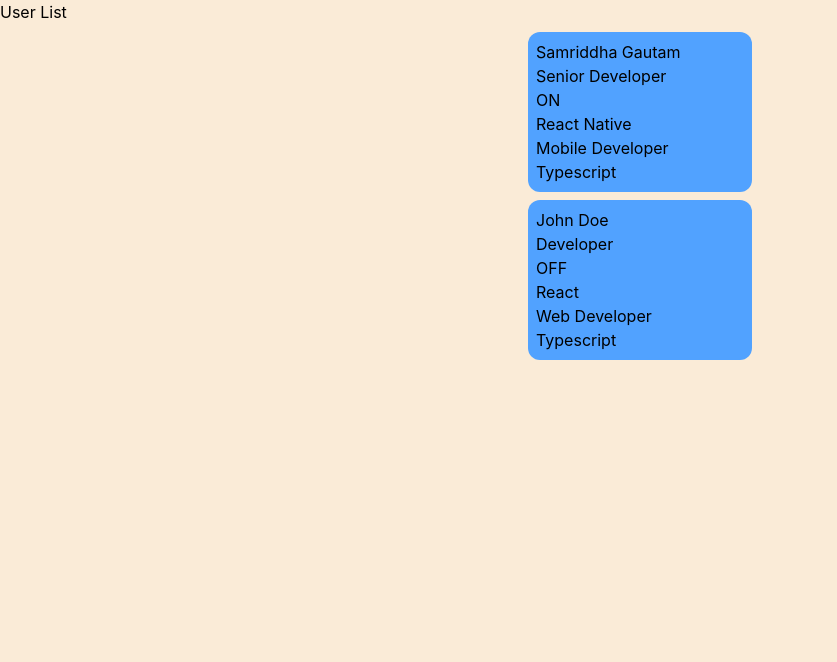
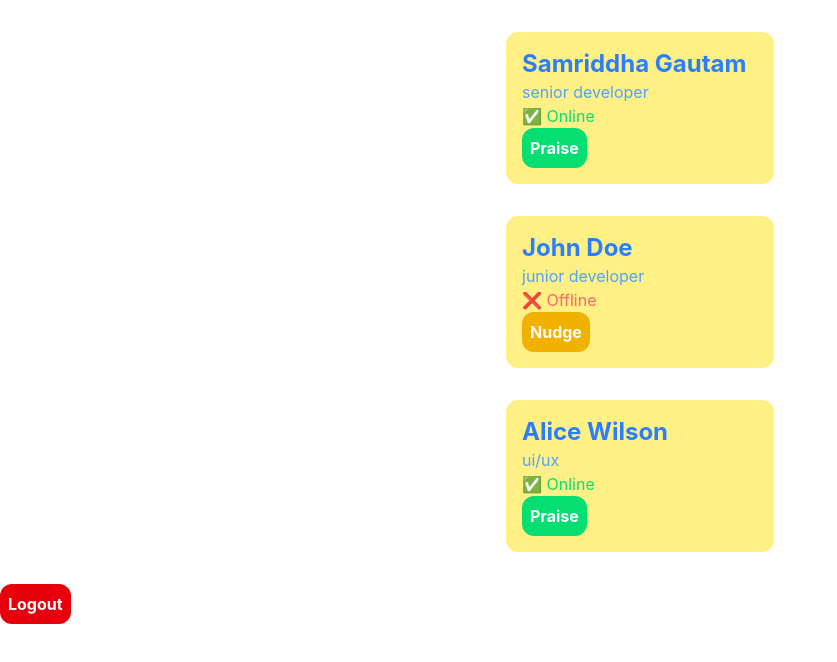
Before and after one commit to samriddha-gautam/React-Native-Class, a React (Vite) app in the folder myapp/: page / in a window 1280 px wide. Shown: the top 662 px of the page, without its empty margins (0-837 px from the left). Built offline with nearby package versions, Linux system fonts and the light colour scheme.

Commit message:
add: card and button components

```diff
--- a/myapp/src/App.tsx
+++ b/myapp/src/App.tsx
@@ -1,22 +1,34 @@
+import Button from "./components/Button";
+import Card from "./components/Card";
 
-import ProfileCard from "./ProfileCard";
-
-export default function App (){
-
+export default function App(){
   return(
-    <div >
-      <h1 >User List</h1>
-      <ProfileCard
-        name = "Samriddha Gautam"
-        role="Senior Developer"
-        skills={["React Native", "Mobile Developer" , "Typescript"]}
-        isOnline={true}
+    <div>
+      <Card
+        user={{
+          name:"Samriddha Gautam",
+          role :"Senior Developer"
+        }}
+        isOnline = {true}
       />
-      <ProfileCard
-        name = "John Doe"
-        role="Developer"
-        skills={["React", "Web Developer" , "Typescript"]}
-        isOnline={false}
+      <Card
+        user={{
+          name:"John Doe",
+          role :"Junior Developer"
+        }}
+        isOnline = {false}
+      />
+      <Card
+        user={{
+          name:"Alice Wilson",
+          role :"UI/UX"
+        }}
+        isOnline = {true}
+      />
+      <Button
+        text="Logout"
+        variant="danger"
+        onclick={()=>alert("You have been logged out")}
       />
     </div>
   )
--- a/myapp/src/ProfileCard.tsx
+++ /dev/null
@@ -1,24 +0,0 @@
-type ProfileCardProps ={
-    name : string
-    role: string
-    skills: string[]
-    isOnline:boolean
-}
-
-function ProfileCard ({name , role , skills , isOnline} : ProfileCardProps){
-    return(
-        <>
-            <div className="bg-blue-400 p-2 m-2 mx-auto w-56 rounded-xl">
-                <h2>{name}</h2>
-                <p>{role}</p>
-                <p>{isOnline? "ON" : "OFF"}</p>
-                <ul>
-                    {skills.map((skill)=>(
-                        <li key={skill}>{skill}</li>
-                    ))}
-                </ul>
-            </div>
-        </>
-    )
-}
-export default ProfileCard
--- /dev/null
+++ b/myapp/src/components/Button.tsx
@@ -0,0 +1,19 @@
+type ButtonProps={
+    text : string ;
+    onclick ?: ()=>void;
+    variant : "primary" | "secondary" | "danger" ;
+}
+
+export default function Button ({text ,onclick , variant = "primary" } : ButtonProps){
+    return (
+        <button
+            onClick={onclick}
+            className={`font-bold cursor-pointer p-2 rounded-xl hover:opacity-75 text-white ${variant === "primary" ? 'bg-green-400 text-white' : variant === "secondary" ? 'bg-yellow-500 text-white' : 'bg-red-600 text-white' } `}
+        >
+            <h3>
+                {text}
+            </h3>
+        </button>
+
+    )
+}
--- /dev/null
+++ b/myapp/src/components/Card.tsx
@@ -0,0 +1,54 @@
+import Button from "./Button";
+
+type UserCardProps = {
+    user: {
+        name: string
+        role: string
+    }
+    isOnline: boolean;
+}
+
+
+// function ConditionalButtonRendering ({isOnline}: {isOnline:boolean}){
+//     if (isOnline) {
+//         return(
+//             <Button
+//             text= "Praise"
+//             variant="primary"
+//             />
+//         )
+//         }
+//         else {
+//             return(
+//                 <Button
+//                 text="Nudge"
+//                 variant="secondary"
+//                 onclick={()=>alert("Please come online")}
+//                 />
+//             )
+//             }
+
+// }
+export default function Card({ user, isOnline = false }: UserCardProps) {
+    return (
+        <div className="bg-yellow-200 w-67  m-8 p-4 rounded-xl mx-auto">
+            <h3 className="font-bold text-2xl text-blue-500">{user.name}</h3>
+            <p className="text-blue-400 lowercase">{user.role}</p>
+            <p className={`${isOnline ? 'text-green-400' : 'text-red-400'}`}>{isOnline ? "✅ Online" : "❌ Offline"}</p>
+
+            {/* <ConditionalButtonRendering isOnline = {isOnline}/> */}
+
+            {isOnline ? (
+                <Button
+                    text="Praise"
+                    variant="primary"
+                />
+            ) : (
+                <Button text="Nudge"
+                    variant="secondary"
+                    onclick={() => alert("Please come online")} />
+            )
+            }
+        </div>
+    )
+}
--- a/myapp/src/index.css
+++ b/myapp/src/index.css
@@ -1,5 +1,5 @@
 @import "tailwindcss";
 
 :root {
-  background-color: antiquewhite
+  background-color: white
 }
```
